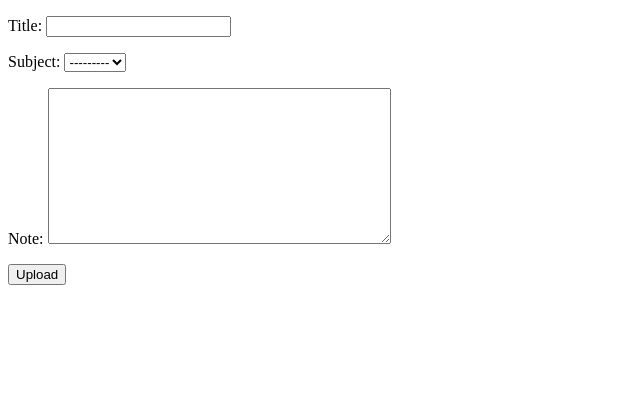
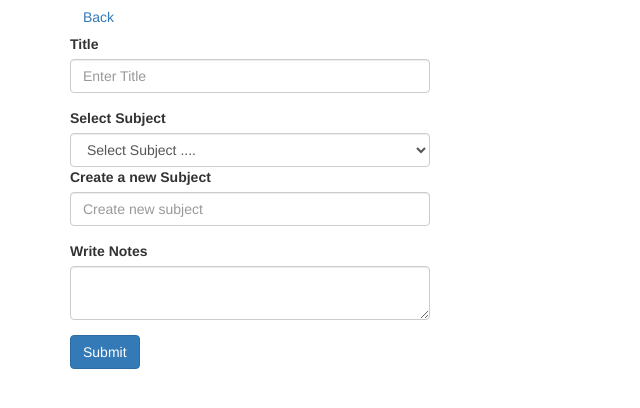
Before and after one commit to DebbieElabonga/Flashcards, a Django app: page /create/ in a window 1280 px wide. Shown: the top 408 px of the page, without its empty margins (0-640 px from the left). Run offline with Django 3.2, Linux system fonts and the light colour scheme; data that the repository does not hold is empty; some libraries are stand-ins or nearby versions.

Commit message:
Update create card view function and form

```diff
--- a/app/models.py
+++ b/app/models.py
@@ -9,7 +9,7 @@ class Profile(models.Model):
     contact = models.IntegerField()
 
     def __str__(self):
-        return self.user.username
+        return self.user.user
 
     def save_profile(self):
         self.save()
--- a/app/templates/create-card.html
+++ b/app/templates/create-card.html
@@ -1,13 +1,58 @@
 <!DOCTYPE html>
 <html lang="en">
 <head>
+    <link rel="stylesheet" href="https://maxcdn.bootstrapcdn.com/bootstrap/3.3.7/css/bootstrap.min.css"
+    integrity="sha384-BVYiiSIFeK1dGmJRAkycuHAHRg32OmUcww7on3RYdg4Va+PmSTsz/K68vbdEjh4u" crossorigin="anonymous">
     <meta charset="UTF-8">
     <meta http-equiv="X-UA-Compatible" content="IE=edge">
     <meta name="viewport" content="width=device-width, initial-scale=1.0">
     <title>Document</title>
 </head>
 <body>
+
     <div class="container">
+        <div class="row justify-content-center">
+            <div class="col-md-4">
+                <a class="btn btn-dark my-3" href="{% url 'index'%}">Back</a>
+                <form method="POST" action="" enctype="multipart/form-data">
+                    {% csrf_token %}
+                    <div class="form-group m-3">
+                        <label>Title</label>
+                        <input required name="title" type="text" class="form-control" placeholder="Enter Title">
+                    </div>
+
+                    <div class="form-group m-3">
+                        <label>Select Subject</label>
+                        <select name="subject" class="form-control">
+                            <option value="None">Select Subject ....</option>
+                            {% for subject in subjects%}
+                            <option value="{{subject.id}}">{{subject.name}}</option>
+                            {% endfor %}
+                        </select>
+
+                        <div class="form-group m-3">
+                            <label>Create a new Subject</label>
+                            <input name="subject_new" type="text" class="form-control" placeholder="Create new subject">
+                        </div>
+
+                        <div class="form-group m-3">
+                            <label>Write Notes</label>
+                            <textarea required name="note" type="text" class="form-control" placeholder="Enter Notes">
+                                </textarea>
+                        </div>
+
+                        <button type="submit" class="btn btn-primary">Submit</button>
+
+                    </div>
+
+
+
+                </form>
+            </div>
+        </div>
+
+    </div>
+    <!-- <div class="container">
         <form action="." method="POST" enctype="multipart/form-data">
 
             {% csrf_token %}
@@ -15,6 +60,6 @@
 
             <button type="submit" class="btn btn-lg btn-success">Upload</button>
         </form>
-    </div>
+    </div> -->
 </body>
 </html>
--- a/app/templates/index.html
+++ b/app/templates/index.html
@@ -23,13 +23,16 @@
             {% for card in cards%}
             <div class="col-md-4">
                 <div class="card mb-3">
-                    <img class="card-img-top" src="..." alt="Card image cap">
                     <div class="card-body">
                         <h5 class="card-title">{{card.title}}</h5>
                         <h5 class="card-title">{{card.subject}}</h5>
                         <p class="card-text">{{card.note}}.</p>
                         <p class="card-text"><small class="text-muted">{{card.time}}</small></p>
                     </div>
+                    <button class="btn btn-danger">Delete</button>
+                    <span>
+                                         <button class="btn btn-secondary">Update</button>
+                    </span>
                 </div>
                 <hr>
 
--- a/app/views.py
+++ b/app/views.py
@@ -1,4 +1,4 @@
-from app.models import Card
+from app.models import Card, Subject
 from django.shortcuts import render,redirect
 from .forms import CardForm
 
@@ -10,14 +10,31 @@ def index(request):
     return render(request,'index.html',{'cards':cards})
 
 def createcard(request):
+    subjects=Subject.objects.all()
     if request.method == "POST":
+        data=request.POST
 
-        form=CardForm(data=request.POST,files=request.FILES)
-        if form.is_valid():
-            form.save()
-            obj=form.instance
+        if data['subject']!='none':
+            subject=Subject.objects.get(id=data['subject'])
+        elif data['subject_new']!='':
+            subject,created=Subject.objects.get_or_create(name=data['subject_new'])
+        else:
+            subject=None
+        cards=Card.objects.create(
+            subject=subject,
+            title=data['title'],
+            note=data['note'],
+
+        )
         return redirect('index')
-    else:
-        form=CardForm()
-        card=Card.objects.all()
-    return render(request,"create-card.html",{"form":form,'card':card})
+    context={'subjects':subjects}
+
+    #     form=CardForm(data=request.POST,files=request.FILES)
+    #     if form.is_valid():
+    #         form.save()
+    #         obj=form.instance
+    #     return redirect('index')
+    # else:
+    #     form=CardForm()
+    #     card=Card.objects.all()
+    return render(request,"create-card.html",context)
```
Also changed, not shown: app/migrations/0001_initial.py.
